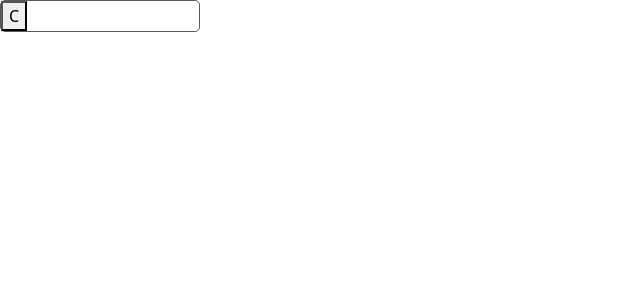
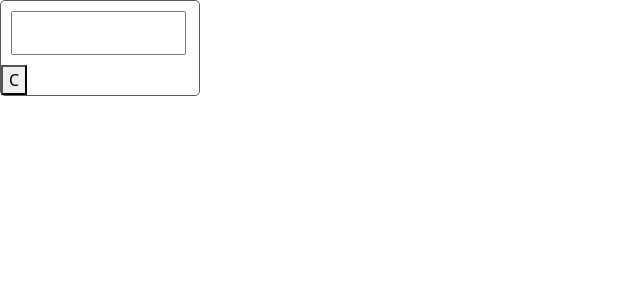
Before and after one commit to anantraghuvanshi/calculator, a React (Vite) app: page / in a window 1280 px wide. Shown: the top 300 px of the page, without its empty margins (0-640 px from the left). Built offline with nearby package versions, Linux system fonts and the light colour scheme.

Commit message:
display file modify

```diff
--- a/src/components/Display.jsx
+++ b/src/components/Display.jsx
@@ -1,5 +1,7 @@
+import styles from "./Display.module.css";
+
 const Display = () => {
-  <input type="text" className="display" />;
+  return <input type="text" className={styles.display} />;
 };
 
 export default Display;
```
